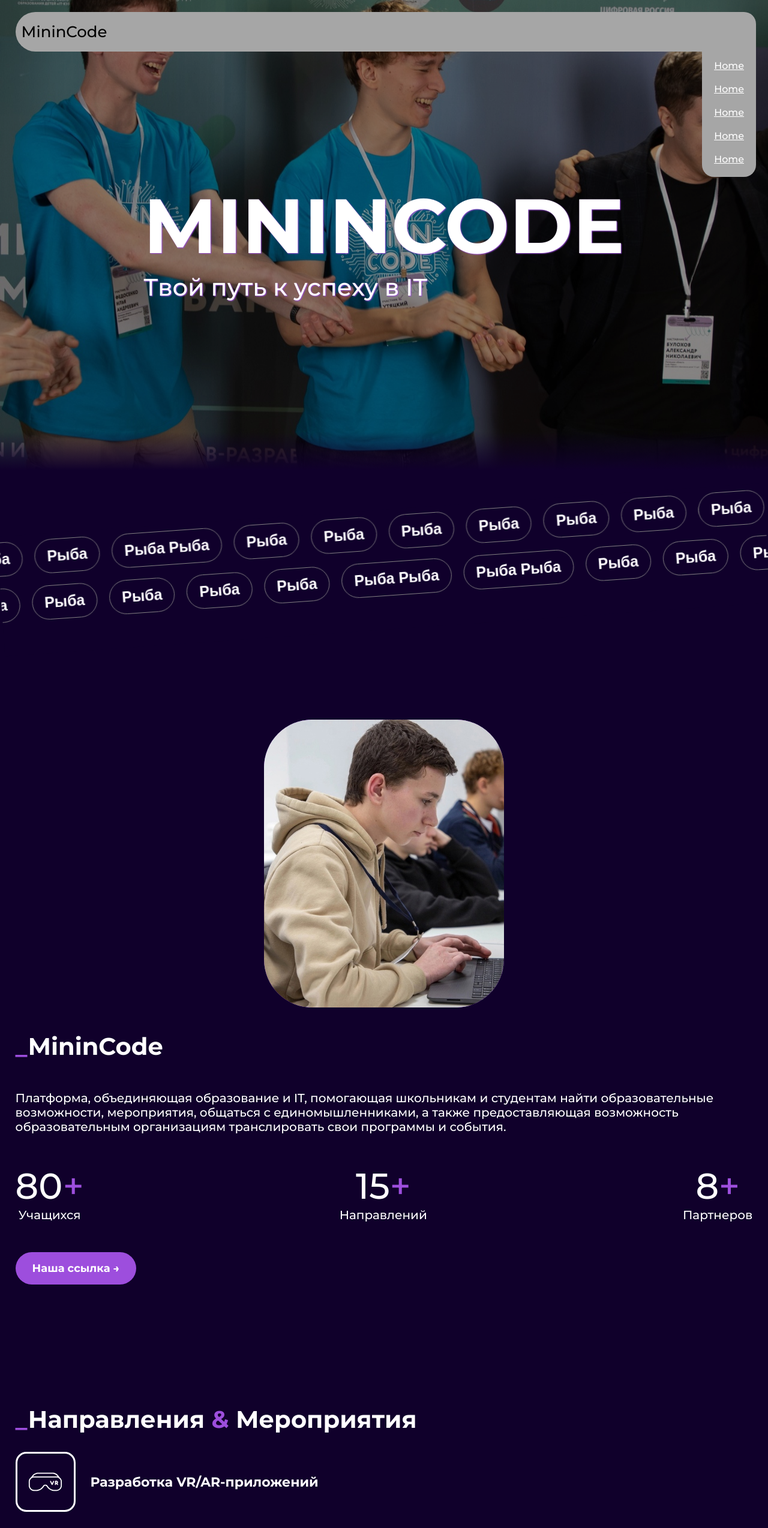
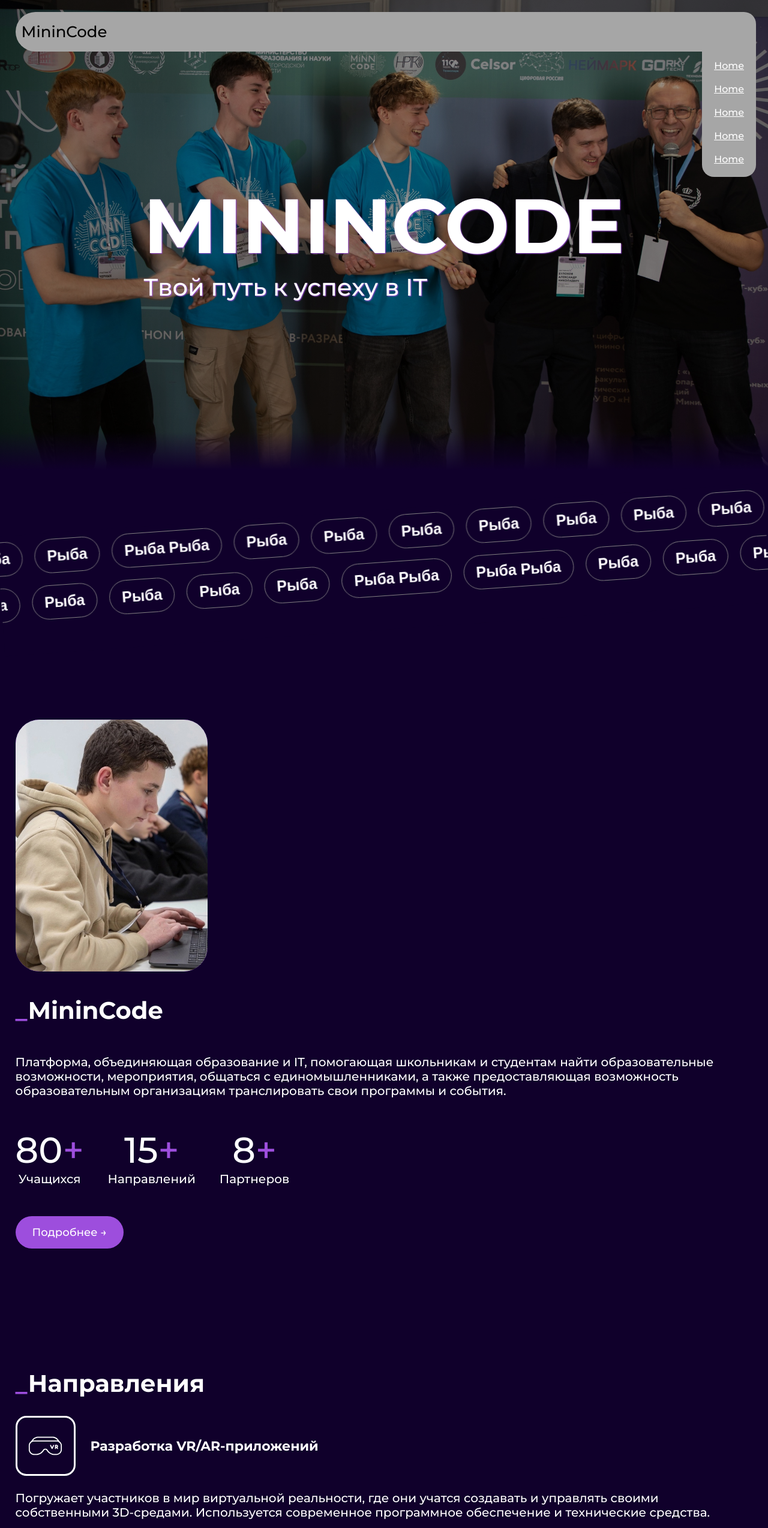
Before and after one commit to Filanq/minincode24, a Vue app: page / in a window 1280 px wide. Shown: the top 2548 px of the page at 60% size. Built offline with nearby package versions, Linux system fonts and the light colour scheme; the HTML template or start-up script is replaced by a standard one.

Commit message:
+- adaprive

```diff
--- a/src/assets/css/global.css
+++ b/src/assets/css/global.css
@@ -115,7 +115,7 @@
     border-radius: 200px;
     background-color: var(--colorBlueMain);
     color: white;
-    font-weight: 700;
+    /* font-weight: 700; */
     font-size: 18px;
     width: fit-content;
     text-decoration: none;
--- a/src/components/AboutComponent.vue
+++ b/src/components/AboutComponent.vue
@@ -25,7 +25,7 @@
                         <p>Партнеров</p>
                     </div>
                 </div>
-                <a target="_blank" data-aos="fade-up" class="btn" href="https://vk.com/jun48?from=search">Наша ссылка →</a>
+                <a target="_blank" data-aos="fade-up" class="btn" href="https://vk.com/jun48?from=search">Подробнее →</a>
             </div>
         </div>
     </div>
@@ -82,7 +82,7 @@
         width: 400px;
         height: 480px;
         background-color: var(--colorBlueMain);
-        border-radius: 80px;
+        border-radius: 40px;
         position: relative;
         overflow: hidden;
     }
@@ -122,13 +122,25 @@
         .about-us__container{
             gap: 40px;
             grid-template-columns: 1fr;
+            justify-items: left;
+        }
+
+        .about-us_img-wrap{
+            width: 320px;
+            height: 420px;
+        }
+
+        .about-us__result-wrap{
+            justify-content: flex-start;
+        }
+
+        .about-us__result-block{
+            margin-right: 40px;
         }
 
         .about-us__main-wrap__gear{
             display: none;
         }
-
-
     }
 
     @media(max-width: 768px){
--- a/src/components/DirectionsComponent.vue
+++ b/src/components/DirectionsComponent.vue
@@ -4,7 +4,8 @@
         <div class="container skills__container">
             <div class="skills_block--sticky_parent">
                 <div class="skills_block skills_block--sticky">
-                    <h2 class="h2"><span class="blue h2">_</span>Направления <span class="h2 blue">&</span> Мероприятия</h2>
+                    <!-- <h2 class="h2"><span class="blue h2">_</span>Направления <span class="h2 blue">&</span> Мероприятия</h2> -->
+                    <h2 class="h2"><span class="blue h2">_</span>Направления</h2>
                     <div class="skills__inner">
                         <div class="grid grid-row gap-25 jc-c ai-c">
                             <div class="skills-inner__img_wrap">
@@ -14,7 +15,7 @@
                         </div>
                         <p class="skills-inner__text">{{ skill_active.description }}</p>
                     </div>
-                    <h3 class="h3">Направления</h3>
+                    <!-- <h3 class="h3">Направления</h3> -->
                     <div class="skills_wrap-skils">
                         <div @click="setActiveSkill(skills_datum.id)" class="skills_block-skils" :class="{'skills_block-skils_active': skill_active.id === skills_datum.id}" :key="skills_datum.id" v-for="skills_datum in skills_data">
                             <img :src="skills_datum.icon" :alt="skills_datum.title">
@@ -33,7 +34,7 @@
                         <div class="experience_description">
                             <h4 class="h4"><span class="blue">«</span> Python для начинающих <span class="blue">»</span></h4>
                             <p>Бесплатный онлайн-вебинар для школьников, где расскажут о возможностях языка Python и покажут, как начать писать код. Узнайте, почему Python стал одним из самых популярных языков программирования!</p>
-                            <router-link :to="{name: 'home'}" class="btn">Подробнее ></router-link>
+                            <router-link :to="{name: 'home'}" class="btn">Подробнее →</router-link>
                         </div>
                     </div>
                 </div>
@@ -41,9 +42,9 @@
                     <div class="experience">
                         <p>16 декабря</p>
                         <div class="experience_description">
-                            <h4 class="h4"><span class="blue">«</span> Основы кибербезопасности <span class="blue">»</span></h4>
+                            <h4 class="h4"><span class="blue exp_size">«</span> Основы кибербезопасности <span class="blue exp_size">»</span></h4>
                             <p>Практический семинар для студентов колледжей, посвященный вопросам защиты информации в интернете. Научитесь защищать свои данные и узнайте, как избежать распространенных угроз. </p>
-                            <router-link :to="{name: 'home'}" class="btn">Подробнее ></router-link>
+                            <router-link :to="{name: 'home'}" class="btn">Подробнее →</router-link>
                         </div>
                     </div>
                 </div>
@@ -51,9 +52,9 @@
                     <div class="experience">
                         <p>05 декабря</p>
                         <div class="experience_description">
-                            <h4 class="h4"><span class="blue">«</span> JavaScript: от простого к сложному <span class="blue">»</span></h4>
+                            <h4 class="h4"><span class="blue exp_size">«</span> JavaScript: от простого к сложному <span class="blue exp_size">»</span></h4>
                             <p>Онлайн-курс для школьников, желающих освоить один из самых востребованных языков фронтенд-разработки. Начните с азов и постепенно переходите к более сложным концепциям.</p>
-                            <router-link :to="{name: 'home'}" class="btn">Подробнее ></router-link>
+                            <router-link :to="{name: 'home'}" class="btn">Подробнее →</router-link>
                         </div>
                     </div>
                 </div>
@@ -61,9 +62,9 @@
                     <div class="experience">
                         <p>08 декабря</p>
                         <div class="experience_description">
-                            <h4 class="h4"><span class="blue">«</span> Конференция по искусственному интеллекту <span class="blue">»</span></h4>
+                            <h4 class="h4"><span class="blue exp_size">«</span> Конференция по искусственному интеллекту <span class="blue exp_size">»</span></h4>
                             <p>Встреча экспертов и энтузиастов AI, где обсудим последние достижения и перспективы применения технологий искусственного интеллекта. Участие бесплатное, регистрация обязательна. </p>
-                            <router-link :to="{name: 'home'}" class="btn">Подробнее ></router-link>
+                            <router-link :to="{name: 'home'}" class="btn">Подробнее →</router-link>
                         </div>
                     </div>
                 </div>
@@ -91,7 +92,7 @@
             { id: 4, title: 'Мобильная разработка;', icon: '/skills/mobile.svg', description: 'Для любителей компьютерных игр, желающих попробовать себя в создании собственных проектов. Курс сочетает творчество и технические аспекты разработки игр.' },
             { id: 5, title: 'Системное администрирование', icon: '/skills/secure-shield.svg', description: 'Обучает навыкам работы с компьютерным и сетевым оборудованием, установке операционной системы и устранению неисправностей. Программа полезна для тех, кто хочет лучше понимать устройство компьютеров' },
             { id: 6, title: 'Программирование на Scratch', icon: '/skills/scratch.svg', description: 'Дети осваивают визуальное программирование через игровые задания, развивая логику и креативность. Итогом становится собственная игра, мультфильм или интерактивная книга.' },
-            { id: 7, title: 'Основы программирования на языке С++', icon: '/skills/marketing.svg', description: 'Изучение одного из старейших и наиболее мощных языков программирования. Курс подходит для начинающих программистов, заинтересованных в создании сложных программных продуктов.' },
+            { id: 7, title: 'Программирования на языке С++', icon: '/skills/marketing.svg', description: 'Изучение одного из старейших и наиболее мощных языков программирования. Курс подходит для начинающих программистов, заинтересованных в создании сложных программных продуктов.' },
             { id: 8, title: 'Искусственный интеллект ', icon: '/skills/AI.svg', description: 'Введение в основы ИИ, включая знакомство с ключевыми технологиями и использованием Python для практических задач. Подходит для подростков, увлеченных современными технологиями.' },
             { id: 9, title: 'Графический дизайн', icon: '/skills/dexign.svg', description: 'Осваиваются инструменты для создания графики, таких как векторные и растровые редакторы. Учащиеся разрабатывают элементы фирменного стиля, упаковки и верстки.' },
             { id: 10, title: 'Веб-технологии', icon: '/skills/web.svg', description: 'Участники изучают инструменты для дизайна и верстки веб-сайтов, такие как Photoshop, Illustrator, Figma и другие. Они учатся создавать макеты, адаптивные дизайны и анимации.' }
@@ -230,6 +231,10 @@
         font-size: 20px;
     }
 
+    .exp_size{
+        font-size: inherit;
+    }
+
     @media(max-width: 1280px){
         .experience{
             flex-direction: column;
--- a/src/views/HomeView.vue
+++ b/src/views/HomeView.vue
@@ -66,9 +66,10 @@
         left: 0;
         width: 100%;
         height: 100%;
-        background-image: url('@/assets/images/bg.jpg');
-        background-position: center;
-        background-size: center;
+        background-image: url('@/assets/images/bg1.jpg');
+        background-position: center top;
+        background-size: cover;
+
         z-index: -1;
     }
 
```
Also changed, not shown: src/assets/images/bg1.jpg (added), src/assets/images/bg2.jpg (added).
